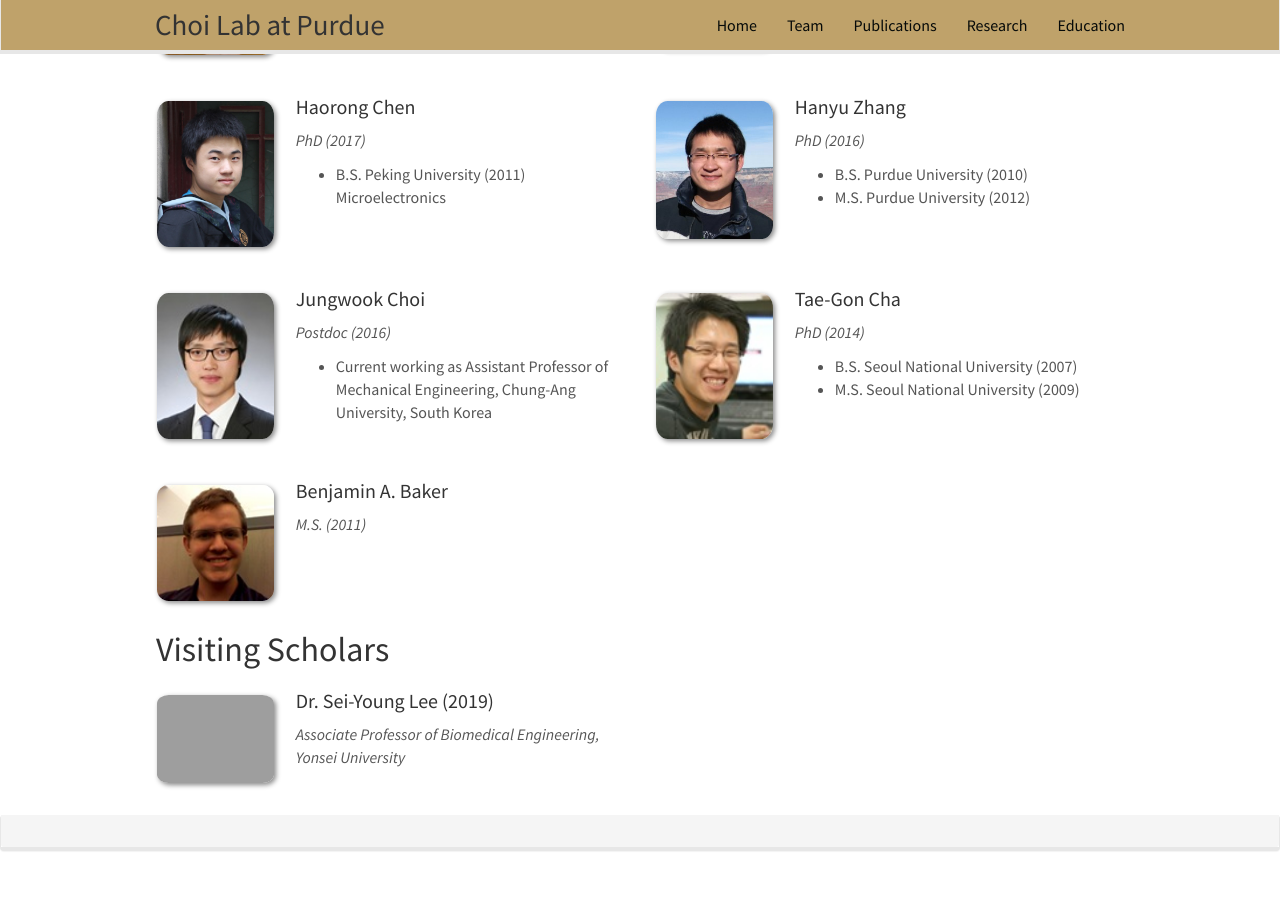
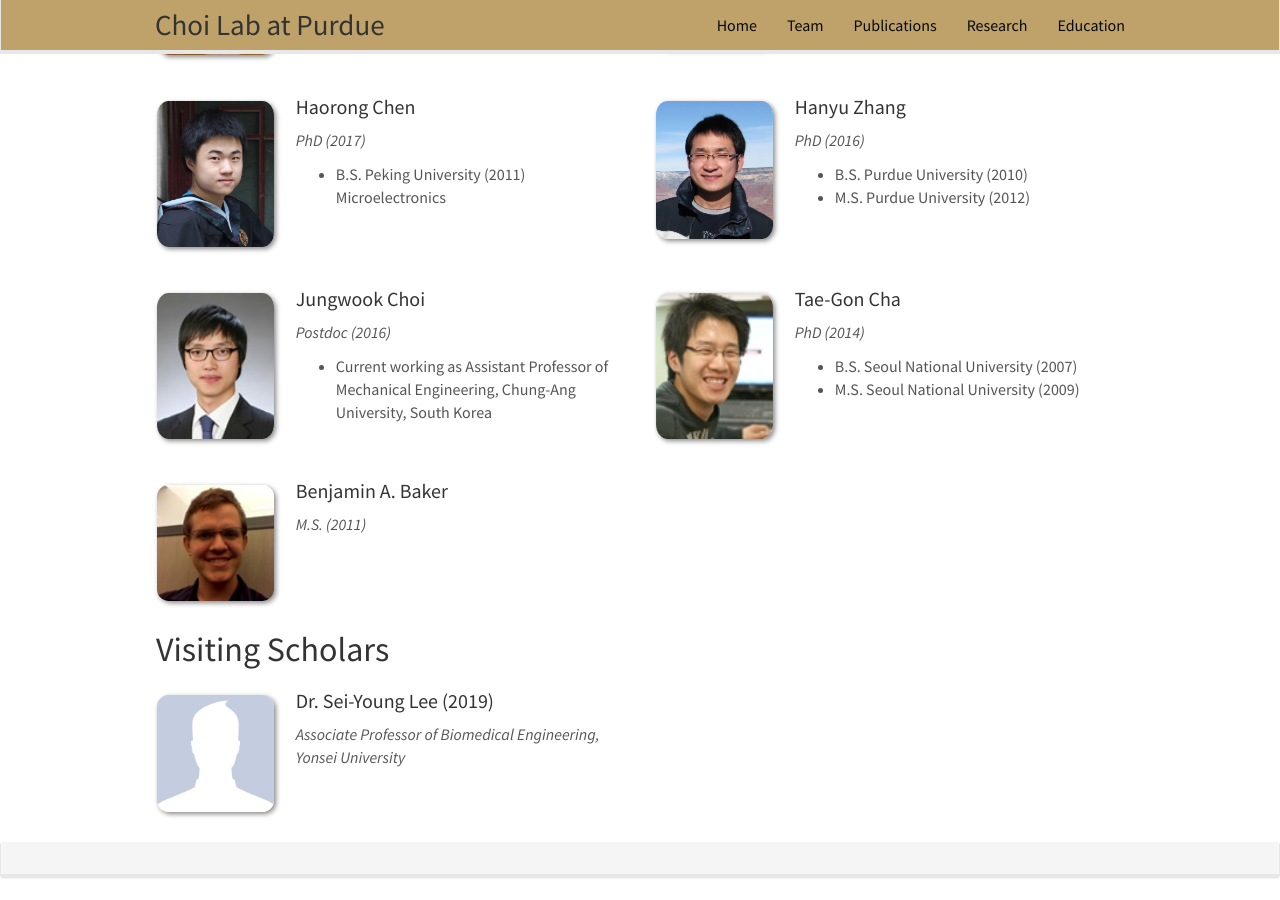
Before and after one commit to choidnalab/choidnalab.github.io, a Jekyll site: the page built from _pages/team.md, in a window 1280 px wide and 900 px high, scrolled down 1711 px. Built offline with Jekyll 4.4.1, drawn with Linux system fonts in a browser that asks for light colours; nearby versions of some CDN libraries; before the commit the page ends 2584 px from its top, so only the background shows below that.

Commit message:
Update alumni_visitors.yml

```diff
--- a/_data/alumni_visitors.yml
+++ b/_data/alumni_visitors.yml
@@ -1,5 +1,5 @@
 - name: Dr. Sei-Young Lee (2019)
-  photo: sei_young_lee.jpg
+  photo: nopic.jpg
   info: Associate Professor of Biomedical Engineering, Yonsei University
   email:
   duration:
```
